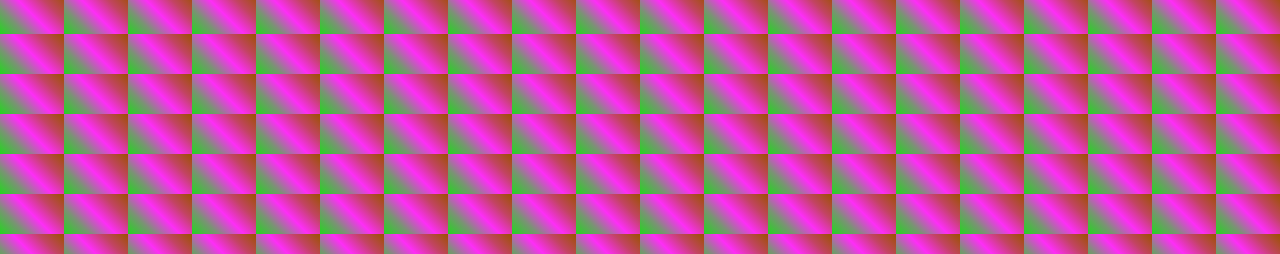
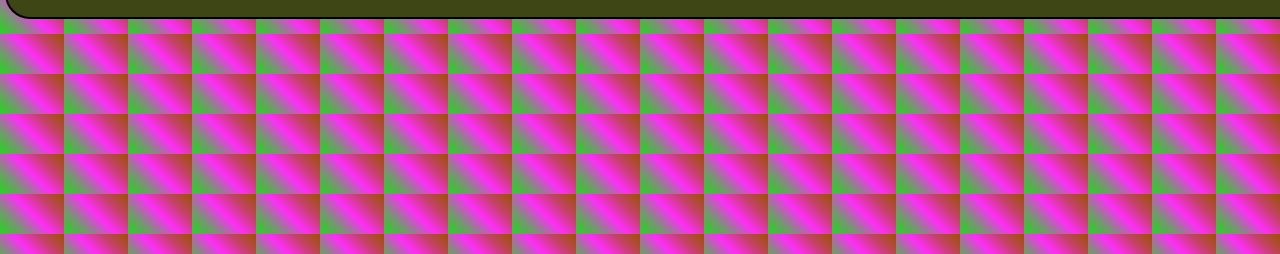
Before and after one commit to RealGSCGAMING/RealGSCGAMING.github.io, a website built with Vite: page test.html in a window 1280 px wide. Shown: the part 546-800 px from the top of the page. Built offline with nearby package versions, Linux system fonts and the light colour scheme.

Commit message:
this is going to break it ong

```diff
--- a/style.css
+++ b/style.css
@@ -7,11 +7,16 @@ body {
   flex-direction: row;
   justify-content: space-between;
   height: 100%;
+  width: 100%;
   margin: 0;
 }
 
 #mainContent {
   flex-grow: 1;
+  min-width: 0;
+  flex-basis: 0;
+  min-height: 0;
+  flex-flow: column-reverse wrap;
   display: flex;
   flex-direction: column;
   justify-content: center;
```
